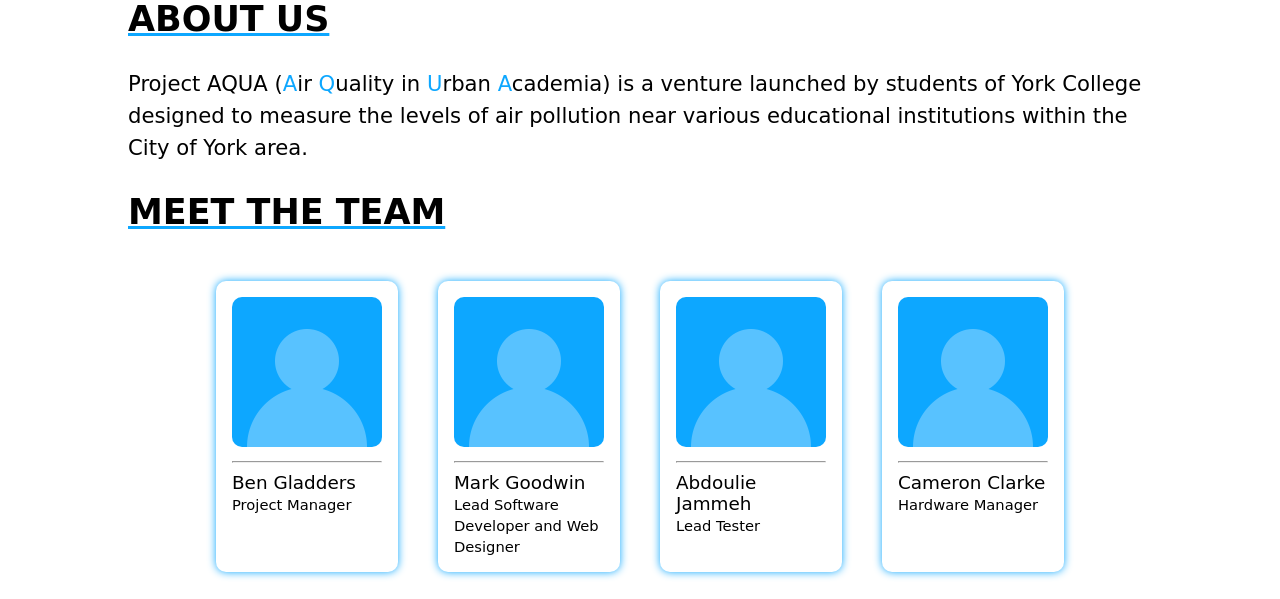
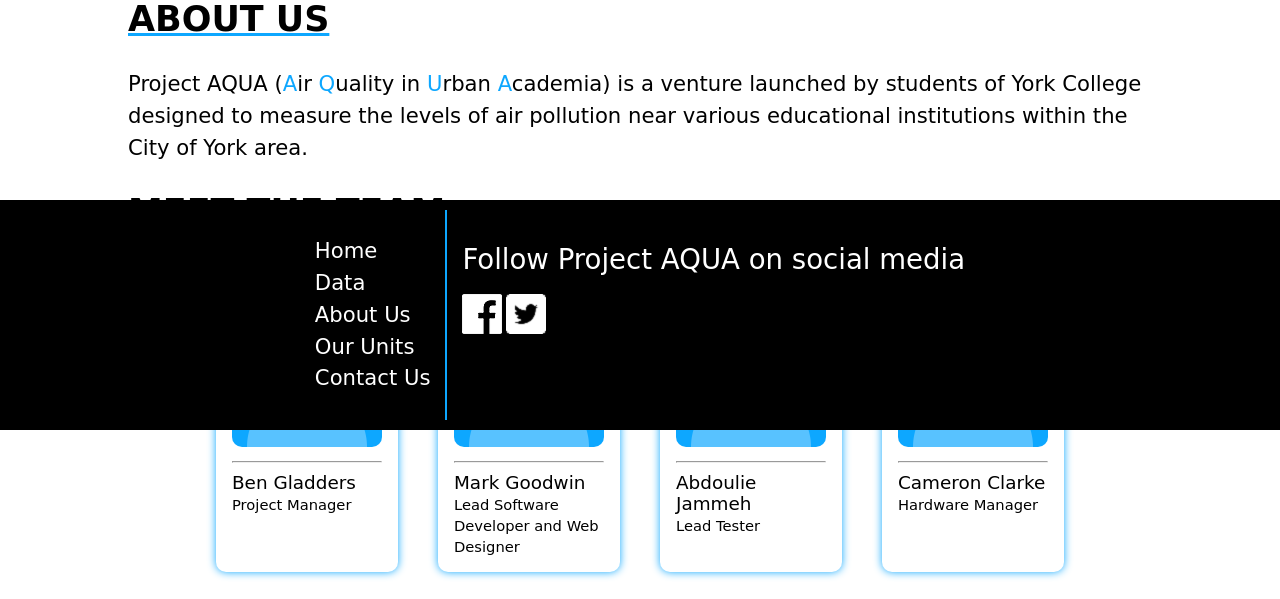
Before and after one commit to ArchAtom19/projectaqua, a PHP site: page /aboutus.php in a window 1280 px wide. Shown: the part 370-969 px from the top of the page. Run offline with PHP 8.4, Linux system fonts and the light colour scheme; some web fonts are replaced.

Commit message:
Add files via upload

```diff
--- a/aquasite/aboutus.php
+++ b/aquasite/aboutus.php
@@ -53,4 +53,5 @@
         </div>
     </body>
 
+    <?php include("include/pageFooter.php"); ?>
 </html>
--- a/aquasite/css/main.css
+++ b/aquasite/css/main.css
@@ -22,6 +22,11 @@ nav{
     text-align: center;
     border-top: 2px rgb(13, 167, 255) solid;
     border-bottom: 2px rgb(13, 167,255) solid;
+}
+
+#aquaNavBarMain a{
+    color:black;
+    text-decoration: none;
 }
 
 .aquaNavBarButton{
@@ -134,24 +139,27 @@ footer{
     width: 100%;
     background-color: black;
     margin: 0;
-    padding: 10px;
+    padding: 10px 0 10px 0;
+    position: absolute;
+    bottom: 0;
 }
 
 footer p{
     line-height: 50%;
-    color: white;
+}
+
+#aquaFollowUs{
+    font-size: 1.5em;
+    color:white;
 }
 
 footer a{
+    color: white;
     text-decoration: none;
 }
 
 footer a:hover{
     color: gold;
-}
-
-footer a:visited{
-    color: white;
 }
 
 .aquaFooterBoxes{
--- a/aquasite/include/logoHeader.php
+++ b/aquasite/include/logoHeader.php
@@ -8,11 +8,11 @@ echo '<header>
 
     <nav>
         <div id="aquaNavBarMain">
-            <div class="aquaNavBarButton"><span class="aquaNavBarButtonText">HOME</span></div>
-            <div class="aquaNavBarButton"><span class="aquaNavBarButtonText">DATA</span></div>
-            <div class="aquaNavBarButton"><span class="aquaNavBarButtonText">ABOUT US</span></div>
-            <div class="aquaNavBarButton"><span class="aquaNavBarButtonText">OUR UNITS</span></div>
-            <div class="aquaNavBarButton"><span class="aquaNavBarButtonText">CONTACT US</span></div>
+            <a class="aquaNavBarButton" href="index.php"><div><span class="aquaNavBarButtonText">HOME</span></div></a>
+            <a class="aquaNavBarButton" href="data.php"><div><span class="aquaNavBarButtonText">DATA</span></div></a>
+            <a class="aquaNavBarButton" href="aboutus.php"><div><span class="aquaNavBarButtonText">ABOUT US</span></div></a>
+            <a class="aquaNavBarButton" href="units.php"><div><span class="aquaNavBarButtonText">OUR UNITS</span></div></a>
+            <a class="aquaNavBarButton" href="contact.php"><div><span class="aquaNavBarButtonText">CONTACT US</span></div></a>
         </div>
     </nav>'
 ?>
--- /dev/null
+++ b/aquasite/include/pageFooter.php
@@ -0,0 +1,18 @@
+<?php
+echo '<footer>
+        <div class="aquaFooterBoxes" id="aquaFooterLinks">
+            <a class="aquaFooterLinks" href="index.php"><p>Home</p></a>
+            <a class="aquaFooterLinks" href="data.php"><p>Data</p></a>
+            <a class="aquaFooterLinks" href="aboutus.php"><p>About Us</p></a>
+            <a class="aquaFooterLinks" href="units.php"><p>Our Units</p></a>
+            <a class="aquaFooterLinks" href="contact.php"><p>Contact Us</p></a>
+        </div>
+        <div class="aquaFooterBoxes" id="aquaFooterSocial">
+            <p id="aquaFollowUs">Follow Project AQUA on social media</p>
+            <div id="aquaSocialIcons">
+                <a href="https://www.facebook.com/ProjectAQUAYork/"><div class="socialIcon" id="aquaFB"></div></a>
+                <a href="https://twitter.com/ProjectAQUAYork"><div class="socialIcon" id="aquaTW"></div></a>
+            </div>
+        </div>
+    </footer>'
+?>
```
Also changed, not shown: aquasite/index.php (+1 -16 lines), aquasite/img/socialIconFacebookWhite.png, aquasite/img/socialIconTwitter.png, aquasite/img/socialIconTwitterWhite.png.
